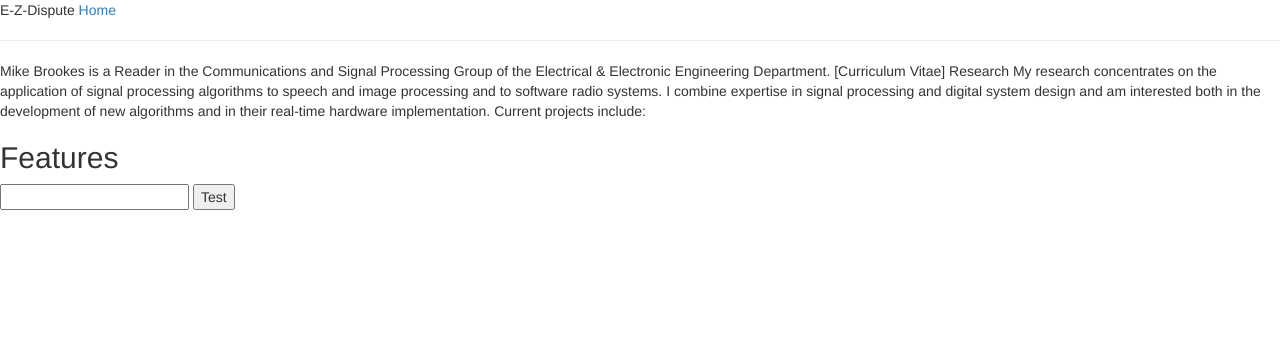
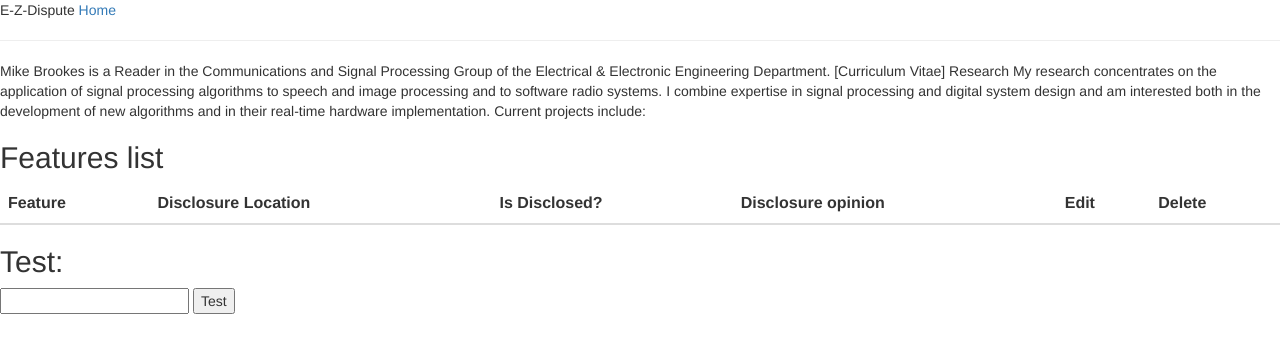
Before and after one commit to leon433/hgf-hackathon, a Flask app: page /patentee1 in a window 1280 px wide. Shown: the top 353 px of the page. Run offline with Flask 2, Linux system fonts and the light colour scheme; lists and menus that the app fills with data are empty; some libraries are stand-ins or nearby versions.

Commit message:
A buggy implementation of add feature to feature list
The feature list keeps growing

```diff
--- a/hgf_app/static/patentee.js
+++ b/hgf_app/static/patentee.js
@@ -59,9 +59,39 @@ function submitFeature(){
       data: {feature: feature, disclosureLocation: disclosureLocation, isDisclosed: isDisclosed, disclosureOpinion: disclosureOpinion},
       success: function(response) {
         closeModal();
+        getAndPrintFeatures();
       },
       error: function(xhr) {
-        //Do Something to handle error
+          console.log(xhr)
+          window.alert("Failed to add feature.");
       }
     });
 }
+
+//Get list of features
+function getAndPrintFeatures(){
+    $.ajax({
+      url: "/patentee1/feature/get",
+      type: "get",
+      data: {},
+      success: function(response) {
+        printFeatures(response);
+      },
+      error: function(xhr) {
+        window.alert("Failed to get features.");
+      }
+    });
+}
+
+function printFeatures(features){
+    var tableElement = document.getElementById('featureList');
+    // $('tr').remove();
+    for (var i in features){
+        var row = '';
+        row += '<td>'+ features[i].feature +'</td>';
+        row += '<td>'+ features[i].disclosureLocation +'</td>';
+        row += '<td>'+ features[i].isDisclosed +'</td>';
+        row += '<td>'+ features[i].disclosureOpinion +'</td>';
+        tableElement.innerHTML += '<tr>' + row + '</tr>';
+    }
+}
--- a/hgf_app/templates/patentee1.html
+++ b/hgf_app/templates/patentee1.html
@@ -11,11 +11,6 @@ Research
 
 My research concentrates on the application of signal processing algorithms to speech and image processing and to software radio systems. I combine expertise in signal processing and digital system design and am interested both in the development of new algorithms and in their real-time hardware implementation. Current projects include:
     </div>
-
-    <h2>Features</h2>
-    <input type='text' id='features' title="Selected features"/>
-
-    <button id="myBtn" onclick="highlight(0, 10)">Test</button>
 
     <!-- The Modal -->
     <div id="featureEditor" class="modal">
@@ -54,6 +49,29 @@ My research concentrates on the application of signal processing algorithms to s
         </div>
     </div>
 
+    <h2>Features list</h2>
+    <table class="table">
+    <thead>
+      <tr>
+        <th>Feature</th>
+        <th>Disclosure Location</th>
+        <th>Is Disclosed?</th>
+        <th>Disclosure opinion</th>
+        <th>Edit</th>
+        <th>Delete</th>
+      </tr>
+    </thead>
+    <tbody id="featureList">
+    </tbody>
+  </table>
+
+
+
+    <h2>Test:</h2>
+    <input type='text' id='features' title="Selected features"/>
+    <button id="myBtn" onclick="highlight(0, 10)">Test</button>
+
+
     <script src="https://code.jquery.com/jquery-3.2.1.min.js" integrity="sha256-hwg4gsxgFZhOsEEamdOYGBf13FyQuiTwlAQgxVSNgt4=" crossorigin="anonymous"></script>
     <script src="{{url_for('static', filename='patentee.js')}}"></script>
 {% endblock %}
```
